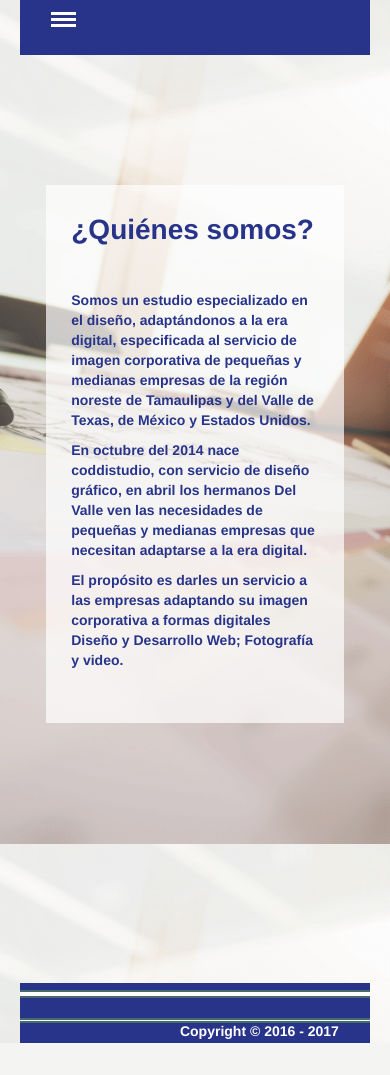
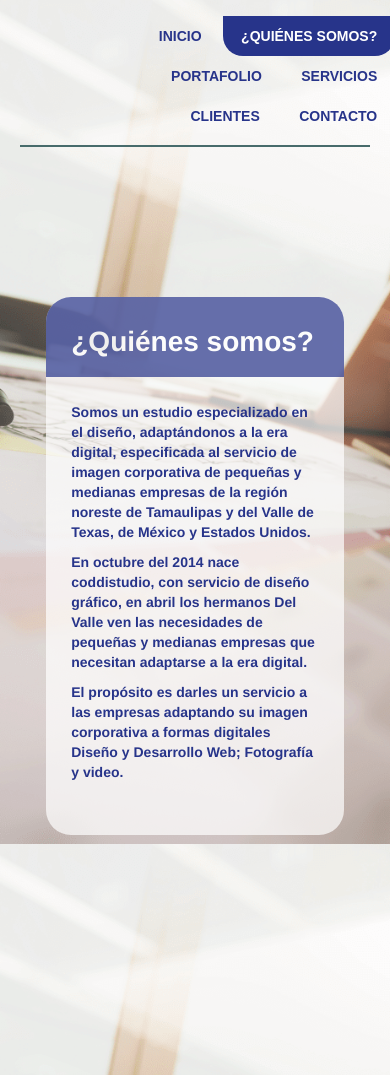
Before and after one commit to VictorCoddistudio/Coddistudio, a PHP site: page /quienes.php in a window 390 px wide. Shown: the top 1075 px of the page. Before the commit the page ends 1043 px from the top, so only its background shows below. Run offline with PHP 8.4, Linux system fonts and the light colour scheme; some libraries are stand-ins or nearby versions.

Commit message:
boostrap on menu

```diff
--- a/css/estilos.css
+++ b/css/estilos.css
@@ -46,10 +46,11 @@ section{/*Pendiente*/
 }
 
 .contenedor {
-
+	border-radius: 25px;
 	background-image: url("../imagenes/fondo-blanco.png");
 	position: relative;
 	top:120px;
+
 
 	width: 85%;
 	/*margin: auto;*/
@@ -74,11 +75,13 @@ section{/*Pendiente*/
 
 .titulo {
 	font-weight: 300;
-	color: #27348A;
+	color:#ffffff;/*;27348A;*/
+	background-color:#27348A;
 	text-align: left;
-
+	border-radius: 25px 25px 0px 0px;
 	padding:25px;
 	padding-bottom:15px;
+	 opacity: 0.7;
 
 }
 
@@ -179,14 +182,9 @@ footer p{
 /*
 .ocultar {
 		visibility: hidden;
-
-
 	}
-
-
 .contenedor:hover .ocultar{
 	visibility: visible;
-
 }*/
 
 .formulario {
--- a/css/menu.css
+++ b/css/menu.css
@@ -1,31 +1,23 @@
 header {
-
-
 	/*border-top-width: 30px;
 	border-top-color: #fff;
 	border-top-style: solid;
 	top:0;
 	background: #DD181C;/*Rojo base*/
 	width:100%;
-
 	position: relative;
 	z-index:100;
 	font-family: 'Myriad', sans-serif;
-
 }
 
 header nav {
-
 	margin: auto;
 	/*float: left;*/
 	height: auto; /*Junto a overflow: hidden; aplicará a nuestro elemento nav el mismo alto que el más alto de sus elementos hijos */
     /*margin: 0 auto; /* Centro el contenedor */
-
     text-align: right;
     max-width:1000px;
     width: auto; /* Defino el ancho de mi página */
-
-
 }
 
 header nav ul {
@@ -35,19 +27,11 @@ header nav ul {
 	/*float: left;*/
 }
 hr.border {
-
-	width:75%;
 	border:none;
-	margin-bottom: 5px;
 	border-top: 2px solid #476b6b;
-
 	color:none;
-	margin-left:28%; /*change to 28, it was 25*/
-	position:relative;
-	/*top:15px  delete this*/
 }
 header nav ul li {
-
 	/*background: #DD181C;*/
 	display:inline-block;
 	position:relative;
@@ -72,7 +56,6 @@ header nav ul li a {
 	text-decoration:none;
 	padding: 10px;
     text-align: center;
-
 }
 
 header nav ul li a span {
@@ -156,166 +139,3 @@ header nav ul li .caret {
 	text-decoration:none;
 	border-radius: 0px 0px 20px 20px;
 }
-
-/*
-Codigo de abajo para dispositivos pequeños
-
-*/
-@media screen and (max-width: 800px) {
-
-
-header{
-	height:70px	;
-	border-top:0px;
-	background:#27348A;
-	top:0px;
-}
-	/*#logoprincipal {
-	  width: 100%;
-	  height: 100%;
-	   max-width: 100%;
-    	height: auto;
-   	 width: auto/9;
-	}*/
-
-
-
-	#fondo {
-	  width: 100%;
-	  height: 100%;
-	}
-	.menu_bar {
-		display:block;
-		margin:  0 auto;
-		text-align: 0 center;
-		position: fixed;
-		margin-left:70px;
-		background: #DD181C;
-		top:15px;
-	}
-
-	.menu_bar .bt-menu {
-
-		display: block;
-		padding: 0px;
-		color: #fff;
-		overflow: hidden;
-		font-size: 25px;
-		font-weight: bold;
-		text-decoration: none;
-	}
-
-	.menu_bar span {
-		float: right;
-		font-size: 40px;
-	}
-	#mostrar-nav {
-	background: url("../imagenes/menu-icon.png");
-	cursor: pointer;
-	left: 2em;
-	height: 30px;
-	position: relative;
-	top: 20px;
-	width: 30px;
-	z-index: 1100;
-}
-	nav.mostrar {
-		left: 0;
-	}
-
-	header nav {
-		left: -25em;
-		width: 40%;
-		top:55px;
-		height: calc(100% - 40px);
-		background:#27348A;
-		position: fixed;
-		transition: all .5s;
-		margin: 0px;
-		overflow: scroll;
-
-	}
- 	header nav ul{
- 		margin-left:0px;
- 	}
-	header nav ul li {
-		width:100%;
-		top:0px;
-		display: block;
-
-		border-bottom:1px solid rgba(255,255,255,.5);
-		border-left:1px solid rgba(255,255,255,.5);
-		border-right:1px solid rgba(255,255,255,.5);
-		border-radius: 0px 0px 0px 0px;
-
-		transition: all .4s;
-		box-shadow: 3px 0 rgba(29, 112, 183,1) inset; /* Colores para la transicion iguales en Hexadecimal pero en RGB*/
-
-
-	}
-
-	header nav ul li a {
-		display: block;
-		border-radius: 0px 0px 0px 0px;
-		 text-align: left;
-		 margin-left:1px;
-		 color:#fff;
-
-	}
-
-
-	header nav ul li:hover {
-		box-shadow: 15em 0 rgba(29, 112, 183,1)  inset; /* Colores para la transicion iguales en Hexadecimal pero en RGB*/
-		background:none;
-	}
-
-	header nav ul li:hover .children {
-		display: none;
-	}
-
-	header nav ul li .children {
-		width: 100%;
-		position: relative;
-		top:0px;
-	}
-
-	header nav ul li .children li{
-		width:100%;
-		margin:0px;
-		display:block;
-		background:#023859;
-
-		border-radius: 0px 0px 0px 0px;
-
-	}
-		header nav ul li .children li:hover{
-		background: #27348A;
-
-
-	}
-	header nav ul li .children li a {
-
-		margin-left:0px;
-		width:100%;
-	}
-
-	header nav ul li .caret {
-		float: right;
-	}
-	footer {
-		display:none;
-	}
-	nav #logo{
-		display:none;
-	}
-	#logomini{
- 	display:visible;
- }
-
-
- .active a{ /*Resaltar posición en el menú*/
-	background:#1D70B7;
-	text-decoration:none;
-	border-radius: 0px 0px 0px 0px;
-}
-}
--- a/views/footer.view.php
+++ b/views/footer.view.php
@@ -1,14 +1,9 @@
 	<footer>
 		<hr class="border" id="fhr1">
 		<hr class="border" id="fhr2">
-
 		<p class="copyright">Copyright © 2016 - 2017&nbsp;&nbsp;&nbsp;&nbsp;&nbsp;&nbsp;&nbsp;&nbsp;<br/>
-
 		</p>
-
-
 	</footer>
-
 	<script type="text/javascript" src="scripts/main.js"></script>
 </body>
 </html>
--- a/views/menu.view.php
+++ b/views/menu.view.php
@@ -1,8 +1,9 @@
 
 <header>
-		<div id="mostrar-nav"></div>
-		<div class="menu_bar"></div>
-		<nav>
+		<div class="container-fluid" id="mostrar-nav"></div>
+		<div class="menu_bar nav navbar-nav"></div>
+		<div class="container-fluid">
+		<nav class="navbar">
 			<ul>
 				<li class="submenu"> <a href="index.php">&nbsp; INICIO &nbsp;</a> </li>
 				<li class="submenu"> <a href="quienes.php">&nbsp; ¿QUIÉNES SOMOS? &nbsp;</a> </li>
```
